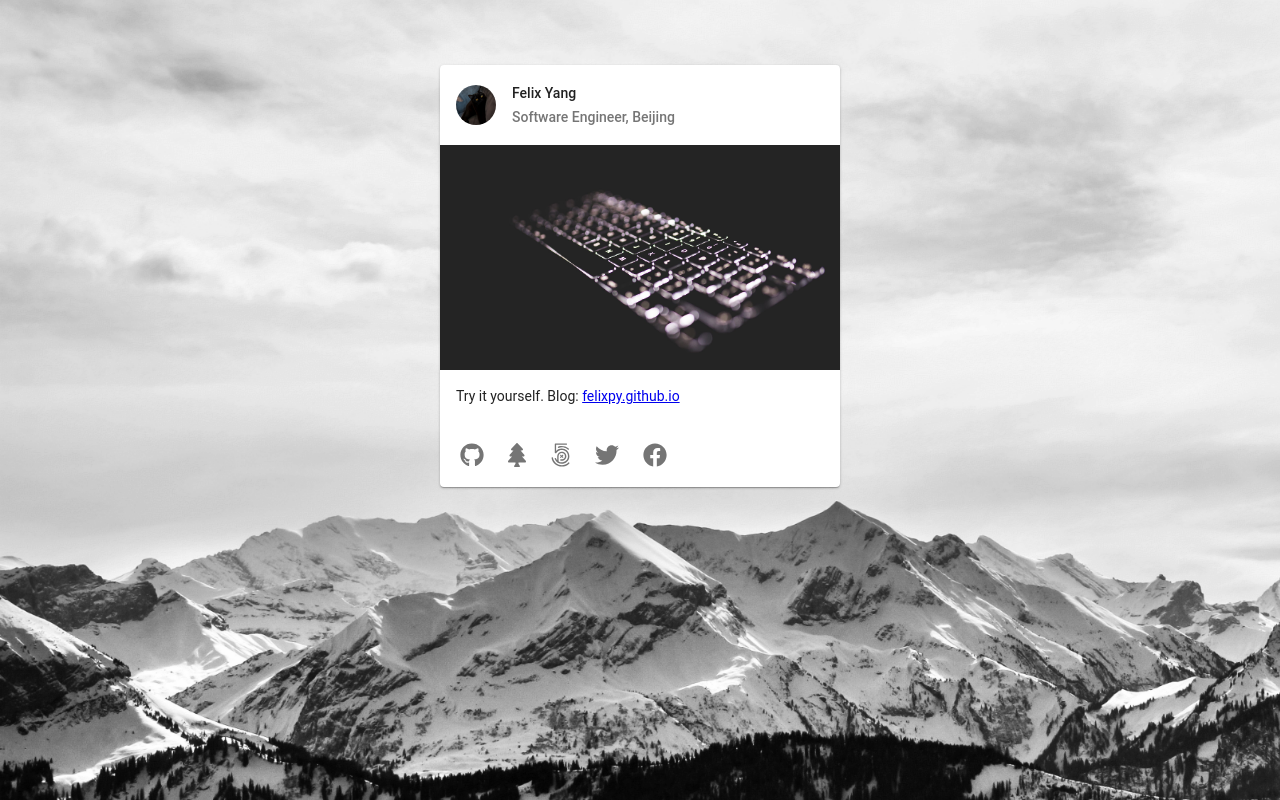
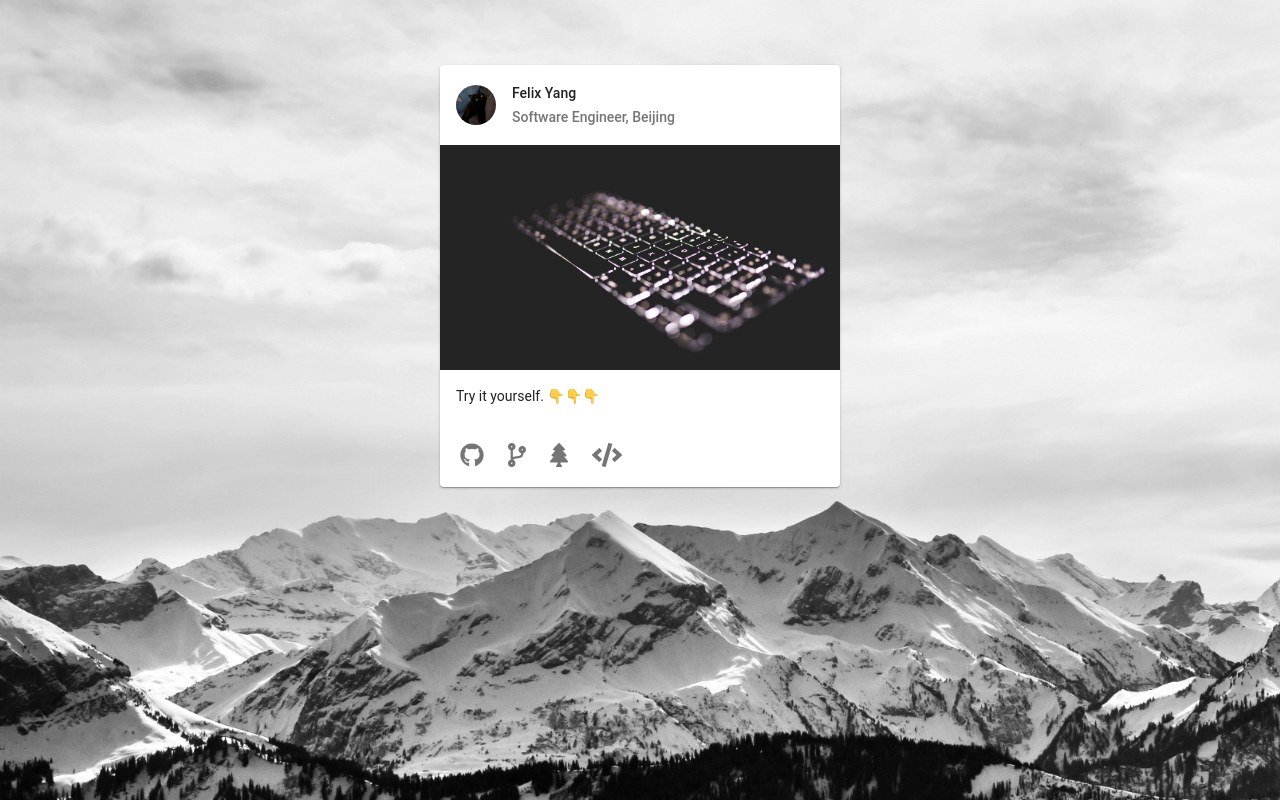
Before and after one commit to felixpy/felixpy.com, a React (Create React App) app: page / in a window 1280 px wide. Built offline with nearby package versions, Linux system fonts and the light colour scheme.

Commit message:
update profile

```diff
--- a/src/components/Profile.js
+++ b/src/components/Profile.js
@@ -9,6 +9,7 @@ import CardActions from '@material-ui/core/CardActions';
 import Avatar from '@material-ui/core/Avatar';
 import IconButton from '@material-ui/core/IconButton';
 import Typography from '@material-ui/core/Typography';
+import { faCodeBranch, faCode } from '@fortawesome/free-solid-svg-icons';
 import {
   faGithub,
   faTwitter,
@@ -59,8 +60,7 @@ class Profile extends React.Component {
         />
         <CardContent>
           <Typography component="p">
-            <span>Try it yourself. Blog: </span>
-            <a href="//felixpy.github.io">felixpy.github.io</a>
+            <span>Try it yourself. 👇👇👇</span>
           </Typography>
         </CardContent>
         <CardActions className={classes.actions} disableActionSpacing>
@@ -73,12 +73,26 @@ class Profile extends React.Component {
           </IconButton>
           <IconButton
             target="_blank"
+            href="//github.com/codetrial"
+            aria-label="Codetrial Github"
+          >
+            <FontAwesomeIcon icon={faCodeBranch} />
+          </IconButton>
+          <IconButton
+            target="_blank"
             href="//felixpy.github.io"
             aria-label="Blog"
           >
             <FontAwesomeIcon icon={faTree} />
           </IconButton>
           <IconButton
+            target="_blank"
+            href="//codetrial.github.io"
+            aria-label="Codetrial Docs"
+          >
+            <FontAwesomeIcon icon={faCode} />
+          </IconButton>
+          {/* <IconButton
             target="_blank"
             href="//500px.com/gofelixpy"
             aria-label="500px"
@@ -98,7 +112,7 @@ class Profile extends React.Component {
             aria-label="Facebook"
           >
             <FontAwesomeIcon icon={faFacebook} />
-          </IconButton>
+          </IconButton> */}
         </CardActions>
       </Card>
     );
```
